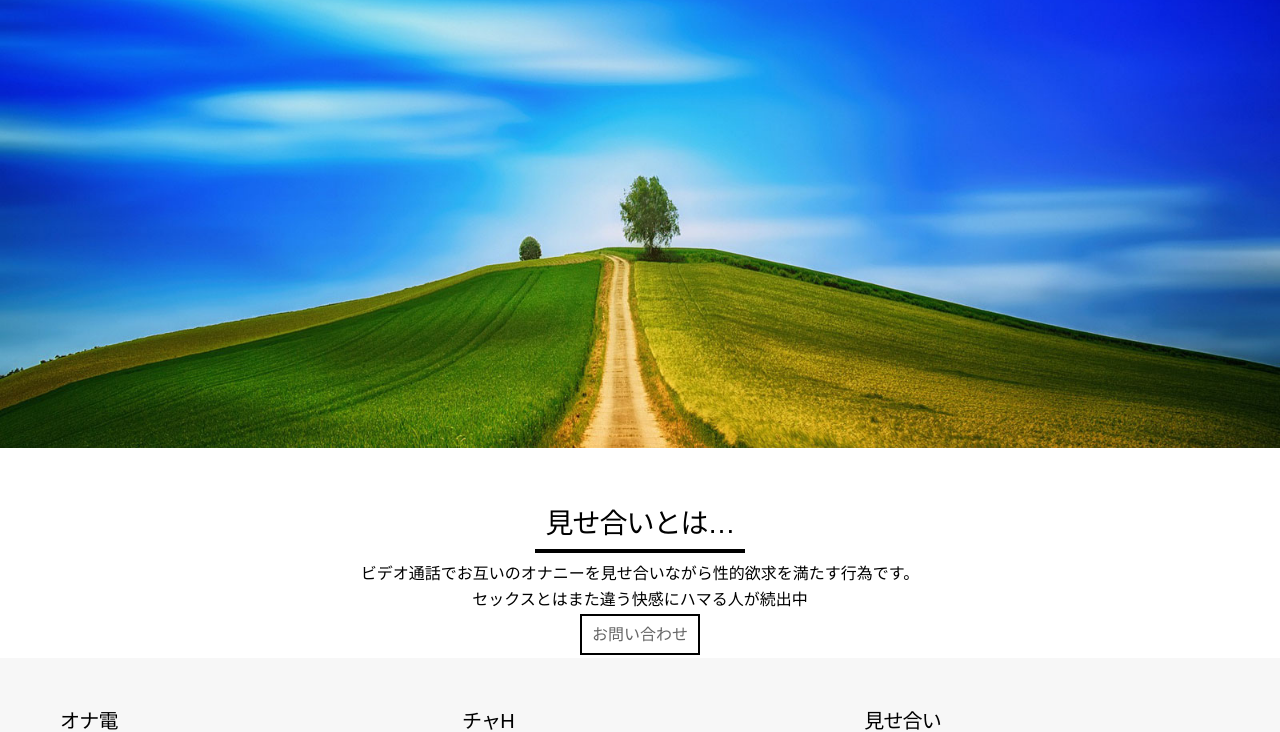
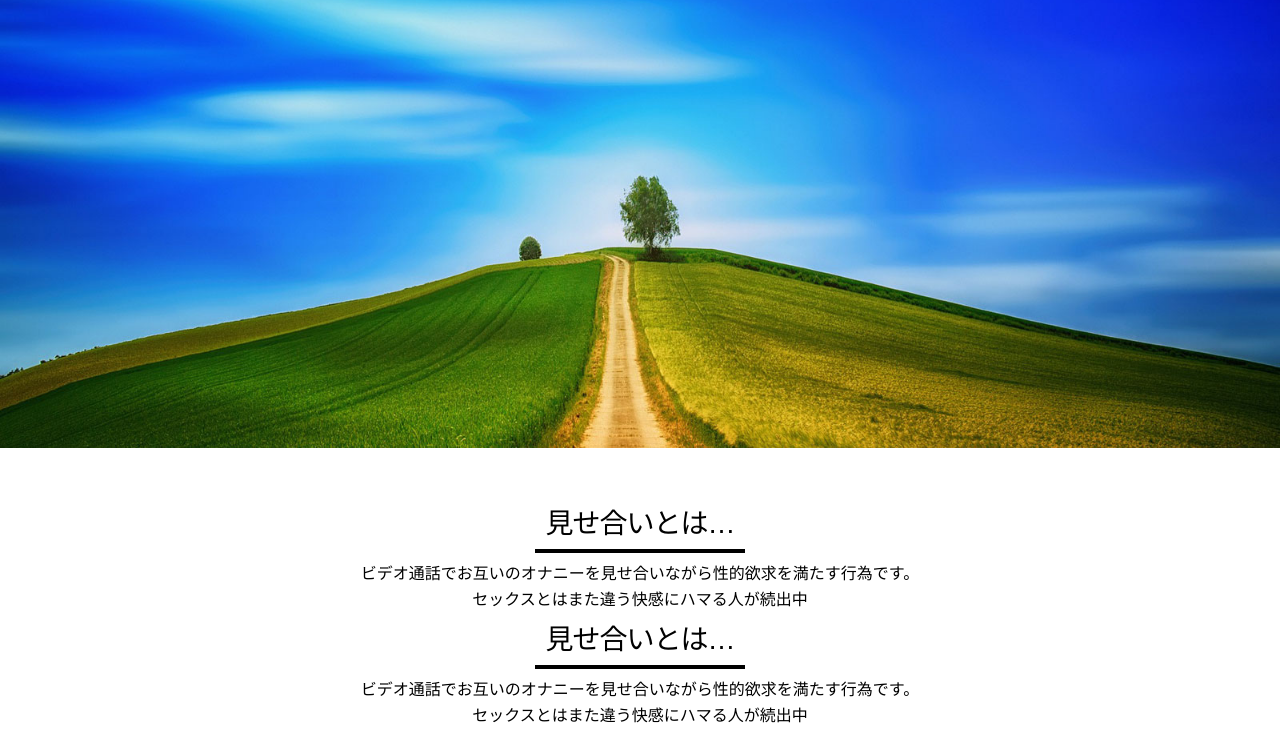
Before and after one commit to onarou/miseai, a plain HTML site: page index.html in a window 1280 px wide. Shown: the part 76-808 px from the top of the page. Drawn offline with Linux system fonts and the light colour scheme.

Commit message:
Update index.html

```diff
--- a/index.html
+++ b/index.html
@@ -22,29 +22,8 @@
 <div class="row">
     <div class="col span-12 header">
         <h1><a href="">見せ合いって素敵やん？</a></h1>
-		<!--<div class="header-box"><a href=""><span class="contact-button">お問い合わせ</span></a></div>-->
         </div>
     </div>
-<!--<div class="row">
-    <div class="col span-12">
-        <nav>
-          <div id="open"></div>
-          <div id="close"></div>
-            <div id="navi">
-        <ul>
-            <li><a href="index.html">ホーム</a></li>
-            <li><a href="#1">商品について</a></li>
-            <li><a href="#2">お客様の声</a></li>
-            <li><a href="#3">申し込みの流れ</a></li>
-            <li><a href="#4">アクセス</a></li>
-            <li><a href="#5">お問い合わせ</a></li>
-         </ul>
-             </div>
-        </nav>
-
-        </div>
-    </div>
-    </div>-->
 </header>
     <div class="mainimg">
               <img src="img/mainimg.jpg" alt="メイン画像">
@@ -53,9 +32,11 @@
         <div class="catch">
         <h2><span class="under">見せ合いとは…</span></h2>
         <p>ビデオ通話でお互いのオナニーを見せ合いながら性的欲求を満たす行為です。<br>セックスとはまた違う快感にハマる人が続出中</p>
-	<p><a href=""><span class="contact-button">お問い合わせ</span></a></p>
         </div>
-
+        <div class="catch">
+        <h2><span class="under">見せ合いとは…</span></h2>
+        <p>ビデオ通話でお互いのオナニーを見せ合いながら性的欲求を満たす行為です。<br>セックスとはまた違う快感にハマる人が続出中</p>
+        </div>
 
     </main>
     <footer>
```
